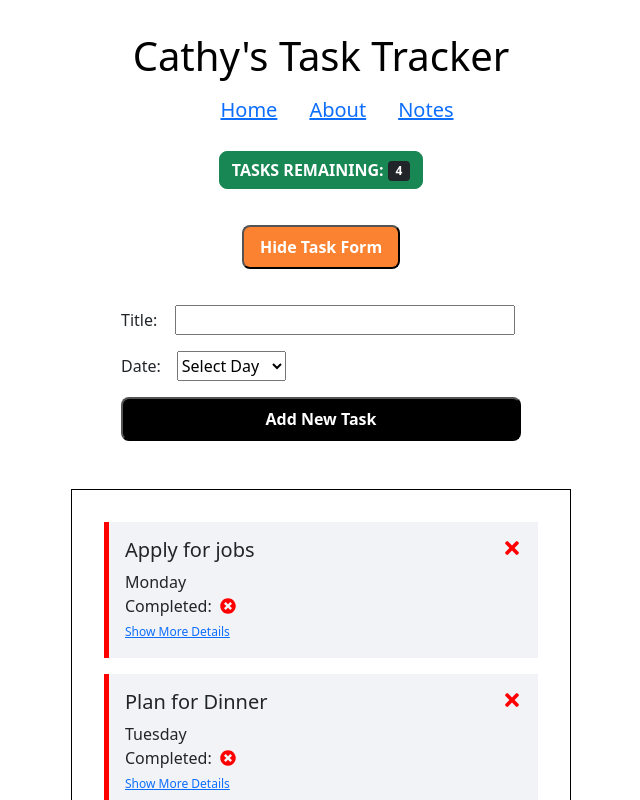
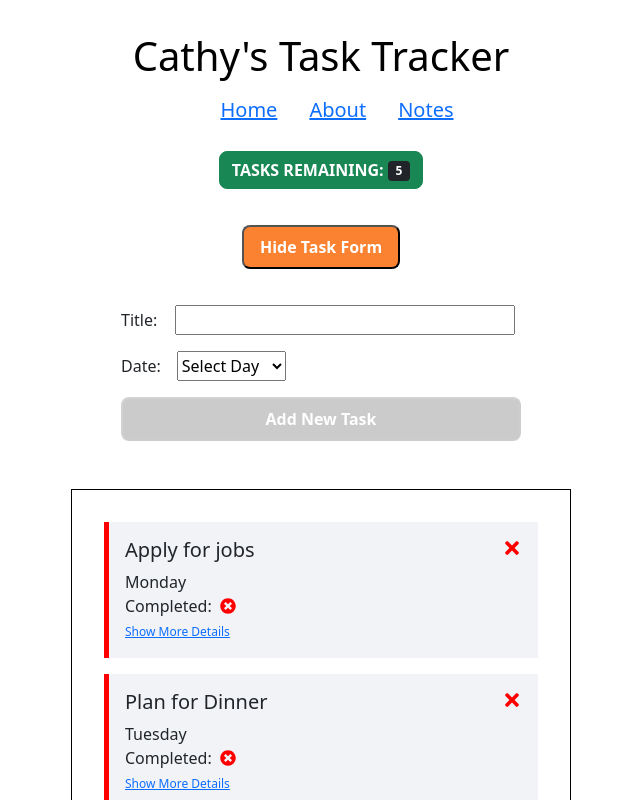
Before and after one commit to Cathy347Le/React-Task-App, a React (Create React App) app: page / in a window 1280 px wide. Both pictures are taken after a click on the button "Add New Task". Shown: the top 800 px of the page, without its empty margins (319-959 px from the left). Built offline with nearby package versions, Linux system fonts and the light colour scheme; data requests are answered from the project's data file.

Commit message:
disable addTask form button if inputs not filled

```diff
--- a/db.json
+++ b/db.json
@@ -23,6 +23,12 @@
       "date": "Friday",
       "completed": false,
       "id": 6
+    },
+    {
+      "title": "Give Gouda a haircut",
+      "date": "Tuesday",
+      "completed": false,
+      "id": 7
     }
   ]
 }
--- a/src/Components/AddTask.js
+++ b/src/Components/AddTask.js
@@ -1,16 +1,23 @@
-import { useState } from "react";
-import "./AddTask.scss";
+import { useState, useEffect } from 'react';
+import './AddTask.scss';
 
 function AddTask({ onAddTask }) {
-  const [title, setTitle] = useState("");
-  const [date, setDate] = useState("");
+  const [title, setTitle] = useState('');
+  const [date, setDate] = useState('');
   const [completed, setCompleted] = useState(false);
+  const [disableSubmit, setDisableSubmit] = useState(true);
+
+  useEffect(() => {
+    title.length > 0 && date.length > 0
+      ? setDisableSubmit(false)
+      : setDisableSubmit(true);
+  }, [title.length, date.length]);
 
   //Have an onSubmit method to do form validation before onAddTask is called.
   const onSubmit = (e) => {
     e.preventDefault(); //Don't want to submit right away, or go to another page. Prevent the default action
     if (!title || !date) {
-      alert("Form requires a title and date");
+      alert('Form requires a title and date');
       return;
     }
 
@@ -18,8 +25,8 @@ function AddTask({ onAddTask }) {
     onAddTask({ title, date, completed });
 
     //After submit button is clicked, clear the form data
-    setTitle("");
-    setDate("");
+    setTitle('');
+    setDate('');
     setCompleted(false);
   };
 
@@ -69,7 +76,12 @@ function AddTask({ onAddTask }) {
           <option value="Sunday">Sunday</option>
         </select>
       </div>
-      <input className="form-button" type="submit" value="Add New Task" />
+      <input
+        className="form-button"
+        type="submit"
+        value="Add New Task"
+        disabled={disableSubmit}
+      />
     </form>
   );
 }
--- a/src/Components/AddTask.scss
+++ b/src/Components/AddTask.scss
@@ -39,4 +39,8 @@ form {
   margin-block: 16px;
   display: block;
   width: 100%;
+  &:disabled {
+    opacity: 0.2;
+    pointer-events: none;
+  }
 }
```
Also changed, not shown: 1 other file (tests, documents, lock files or other folders).
